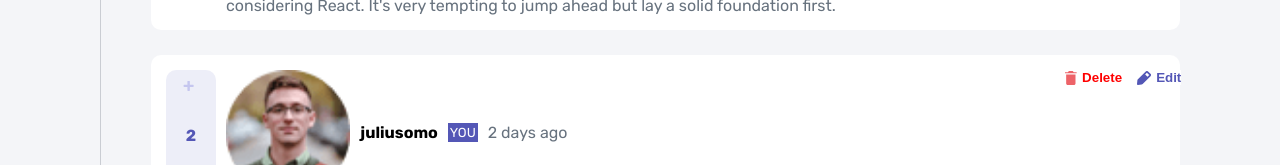
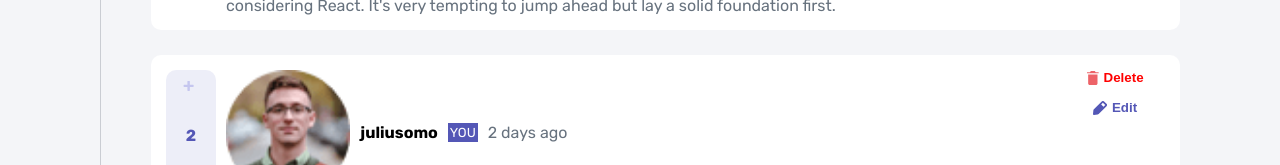
Before and after one commit to KjROX/interactive-comment-section-react, a React (Create React App) app: page / in a window 1280 px wide. Shown: the part 735-900 px from the top of the page. Built offline with nearby package versions, Linux system fonts and the light colour scheme.

Commit message:
corrected the delete,edit button

```diff
--- a/src/components/ReplyDeleteEdit.module.css
+++ b/src/components/ReplyDeleteEdit.module.css
@@ -16,7 +16,7 @@
   align-items: center;
   justify-content: center;
   gap: 1.5rem;
-  min-width: fit-content;
+  flex-direction: column;
 }
 .delete {
   color: red;
```
